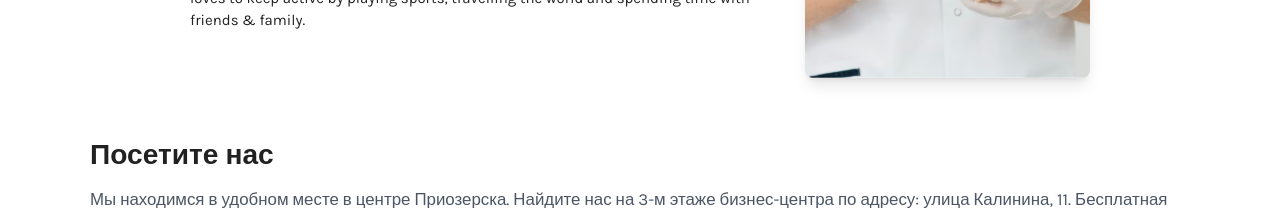
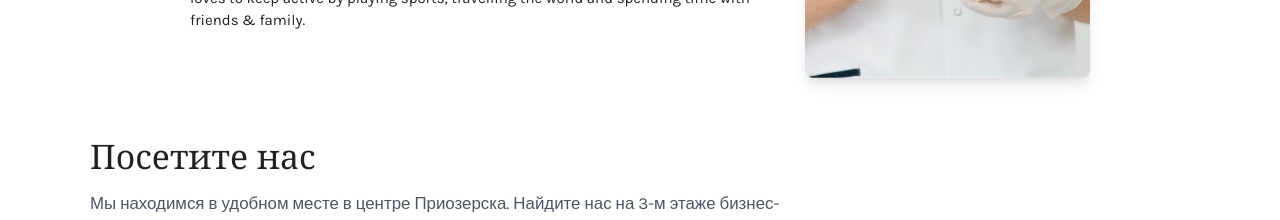
Before and after one commit to LevZolotykh/Perfectus-Tests, a React (Create React App) app: page / in a window 1280 px wide. Shown: the part 3520-3740 px from the top of the page. Built offline with nearby package versions, Linux system fonts and the light colour scheme.

Commit message:
VisitUs restyled

```diff
--- a/src/components/UI/VisitUs.jsx
+++ b/src/components/UI/VisitUs.jsx
@@ -4,15 +4,22 @@ import { FiMapPin, FiClock } from "react-icons/fi";
 const VisitUs = () => {
   return (
     <section className="px-4 py-8 sm:px-8 md:px-16 lg:px-24">
-      <h2 className="text-2xl sm:text-3xl font-bold mb-4">Посетите нас</h2>
-      <p className="text-gray-600 text-sm sm:text-base md:text-lg mb-6">
+      <h2 className="text-3xl lg:text-4xl leading-tight  mb-4 font-serif">
+        Посетите нас
+      </h2>
+      <p className="text-gray-600 text-sm sm:text-base md:text-lg mb-6 md:w-2/3">
         Мы находимся в удобном месте в центре Приозерска. Найдите нас на 3-м
         этаже бизнес-центра по адресу: улица Калинина, 11. Бесплатная парковка
         доступна.
       </p>
 
       <div className="flex flex-col md:flex-row gap-6">
-        <div className="md:flex-1 p-4 border rounded-lg shadow-md">
+        <div
+          className="
+        // md:flex-1
+        md:w-2/3
+         p-4 border rounded-lg shadow-md"
+        >
           <div className="flex items-center mb-4">
             <FiMapPin className="text-cyan-600 mr-2 text-sm sm:text-base md:text-lg lg:text-xl" />
             <h3 className="font-semibold">Локация</h3>
@@ -36,7 +43,12 @@ const VisitUs = () => {
           </div>
         </div>
 
-        <div className="md:flex-2 p-4 border rounded-lg shadow-md">
+        <div
+          className="
+        // md:flex-2
+        md:w-1/3
+         p-4 border rounded-lg shadow-md"
+        >
           <div className="flex items-center mb-4">
             <FiClock className="text-cyan-600 mr-2 text-sm sm:text-base md:text-lg lg:text-xl" />
             <h3 className="font-semibold">Время работы</h3>
```
